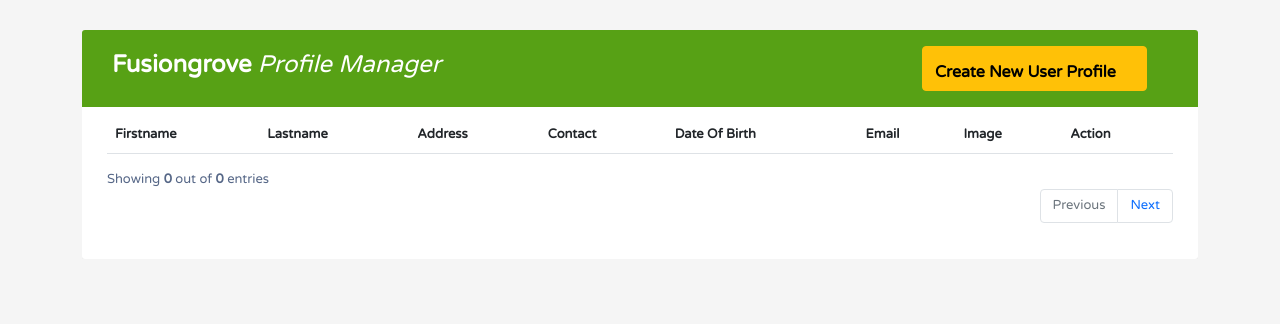
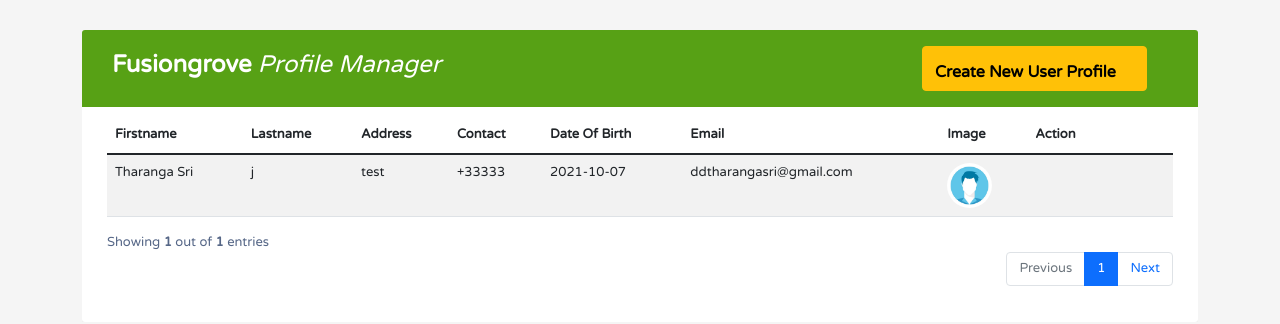
Before and after one commit to TharangaSri/user-profile, a React (Create React App) app: page / in a window 1280 px wide. Shown: the top 324 px of the page. Built offline with nearby package versions, Linux system fonts and the light colour scheme; data requests are answered from the project's data file.

Commit message:
can't setup proxy with json server, heroku return error

```diff
--- a/db.json
+++ b/db.json
@@ -1,3 +1,14 @@
 {
-  "users": []
+  "users": [
+    {
+      "firstname": "Tharanga Sri",
+      "lastname": "j",
+      "address": "test",
+      "contact": "+33333",
+      "dateofbirth": "2021-10-07",
+      "email": "ddtharangasri@gmail.com",
+      "image": "",
+      "id": 1
+    }
+  ]
 }
--- a/package.json
+++ b/package.json
@@ -1,6 +1,5 @@
 {
   "name": "user-profile",
-
   "version": "0.1.0",
   "engines": {
     "node": "14.17.6",
--- a/src/contexts/UserContext.js
+++ b/src/contexts/UserContext.js
@@ -19,6 +19,7 @@
     try {
       let response = await axios({
         method: "get",
+        //can't setup proxy with json server, heroku return error
         url: `http://localhost:3000/users/`,
         json: true,
       });
@@ -38,7 +39,8 @@
           "Content-type": "application/json",
           //"Content-Type": "multipart/form-data",
         },
-        url: `/users/`,
+        //can't setup proxy with json server, heroku return error
+        url: `http://localhost:3000/users/`,
         json: true,
         data: JSON.stringify(user),
       });
@@ -58,11 +60,14 @@
         headers: {
           "Content-type": "application/json",
         },
-        url: `/users/${id}`,
+        //can't setup proxy with json server, heroku return error
+        url: `http://localhost:3000/users/${id}`,
         json: true,
         data: JSON.stringify(editedUserProfile),
       });
-      setUsers(users.map((user) => (user.id === id ? editedUserProfile : user)));
+      setUsers(
+        users.map((user) => (user.id === id ? editedUserProfile : user))
+      );
       // return response;
     } catch (err) {
       console.error(err);
@@ -74,7 +79,8 @@
     try {
       await axios({
         method: "delete",
-        url: `/users/${id}`,
+        //can't setup proxy with json server, heroku return error
+        url: `http://localhost:3000/users/${id}`,
         json: true,
       });
       setUsers(users.filter((user) => user.id !== id));
```
